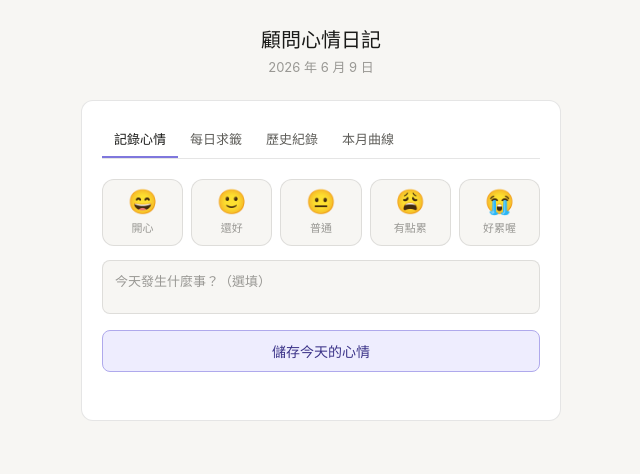
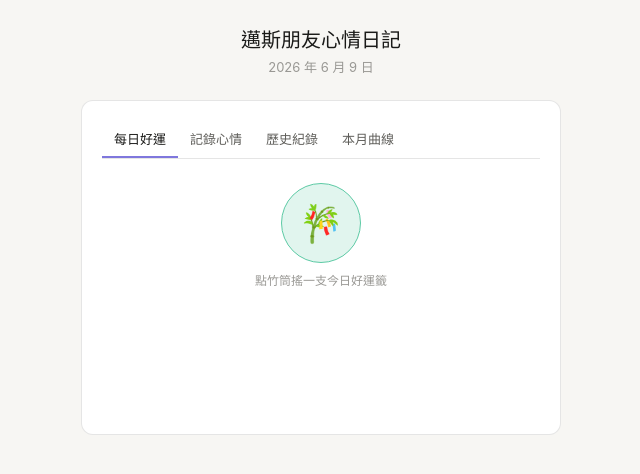
Before and after one commit to aiyu202/msp-mood, a plain HTML site: page index.html in a window 1280 px wide. Shown: the whole page, without its empty margins (319-959 px from the left). Drawn offline with Linux system fonts and the light colour scheme.

Commit message:
Update index.html

```diff
--- a/index.html
+++ b/index.html
@@ -3,7 +3,7 @@
 <head>
 <meta charset="UTF-8">
 <meta name="viewport" content="width=device-width, initial-scale=1.0">
-<title>顧問心情日記</title>
+<title>邁斯朋友心情日記</title>
 <style>
   *, *::before, *::after { box-sizing: border-box; margin: 0; padding: 0; }
 
@@ -164,20 +164,36 @@
 <div class="container">
 
   <div class="app-header">
-    <div class="app-title">顧問心情日記</div>
+    <div class="app-title">邁斯朋友心情日記</div>
     <div class="app-sub" id="today-label"></div>
   </div>
 
   <div class="card">
     <div class="tabs">
-      <button class="tab-btn active" id="tab-record"  onclick="switchTab('record')">記錄心情</button>
-      <button class="tab-btn"        id="tab-fortune" onclick="switchTab('fortune')">每日求籤</button>
-      <button class="tab-btn"        id="tab-log"     onclick="switchTab('log')">歷史紀錄</button>
-      <button class="tab-btn"        id="tab-chart"   onclick="switchTab('chart')">本月曲線</button>
+      <button class="tab-btn active"  id="tab-fortune" onclick="switchTab('fortune')">每日好運</button>
+      <button class="tab-btn"         id="tab-record"  onclick="switchTab('record')">記錄心情</button>
+      <button class="tab-btn"         id="tab-log"     onclick="switchTab('log')">歷史紀錄</button>
+      <button class="tab-btn"         id="tab-chart"   onclick="switchTab('chart')">本月曲線</button>
+    </div>
+
+    <!-- 每日好運 -->
+    <div class="view active" id="view-fortune">
+      <div class="fortune-wrap">
+        <div class="fortune-jar" id="fortune-jar" onclick="drawFortune()" title="點我搖籤">🎋</div>
+        <div class="fortune-hint" id="fortune-hint">點竹筒搖一支今日好運籤</div>
+      </div>
+      <div class="fortune-card" id="fortune-card">
+        <span class="fortune-rank" id="fortune-rank"></span>
+        <div class="fortune-main" id="fortune-main"></div>
+        <div class="fortune-detail" id="fortune-detail"></div>
+        <div class="fortune-advice" id="fortune-advice"></div>
+        <div class="fortune-date-note" id="fortune-date-note"></div>
+      </div>
+      <button class="redraw-btn hidden" id="redraw-btn" onclick="drawFortune()">再搖一次</button>
     </div>
 
     <!-- 記錄心情 -->
-    <div class="view active" id="view-record">
+    <div class="view" id="view-record">
       <div class="mood-grid">
         <button class="mood-btn" data-val="5" onclick="selectMood(this)"><span class="mood-emoji">😄</span><span class="mood-label">開心</span></button>
         <button class="mood-btn" data-val="4" onclick="selectMood(this)"><span class="mood-emoji">🙂</span><span class="mood-label">還好</span></button>
@@ -190,21 +206,6 @@
       <div class="save-msg" id="save-msg"></div>
     </div>
 
-    <!-- 每日求籤 -->
-    <div class="view" id="view-fortune">
-      <div class="fortune-wrap">
-        <div class="fortune-jar" id="fortune-jar" onclick="drawFortune()" title="點我搖籤">🎋</div>
-        <div class="fortune-hint" id="fortune-hint">點竹筒搖一支今日籤</div>
-      </div>
-      <div class="fortune-card" id="fortune-card">
-        <span class="fortune-rank" id="fortune-rank"></span>
-        <div class="fortune-main" id="fortune-main"></div>
-        <div class="fortune-detail" id="fortune-detail"></div>
-        <div class="fortune-advice" id="fortune-advice"></div>
-        <div class="fortune-date-note" id="fortune-date-note"></div>
-      </div>
-      <button class="redraw-btn hidden" id="redraw-btn" onclick="drawFortune()">再搖一次</button>
-    </div>
 
     <!-- 歷史紀錄 -->
     <div class="view" id="view-log">
@@ -432,6 +433,7 @@ document.getElementById('today-label').textContent =
   d.getFullYear() + ' 年 ' + (d.getMonth()+1) + ' 月 ' + d.getDate() + ' 日';
 loadRecords();
 renderTodayState();
+switchTab('fortune');
 </script>
 </body>
 </html>
```
